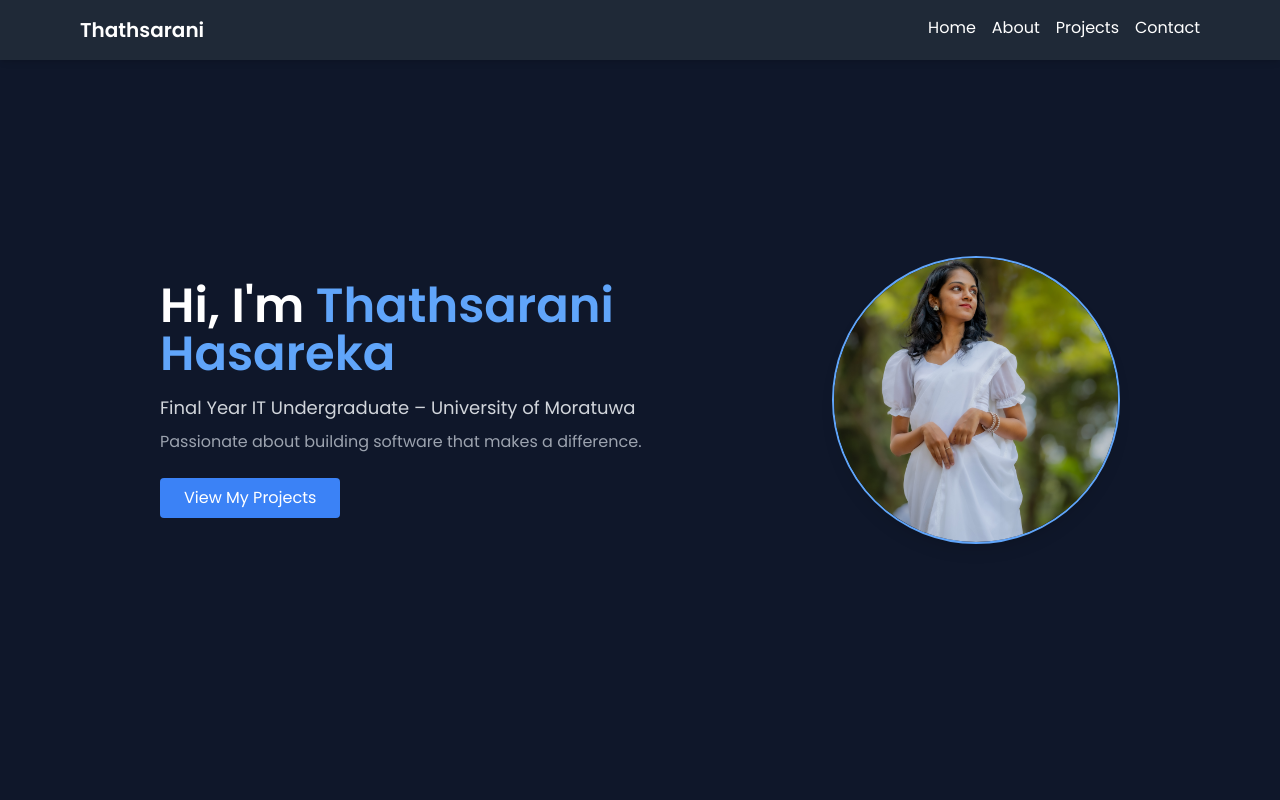
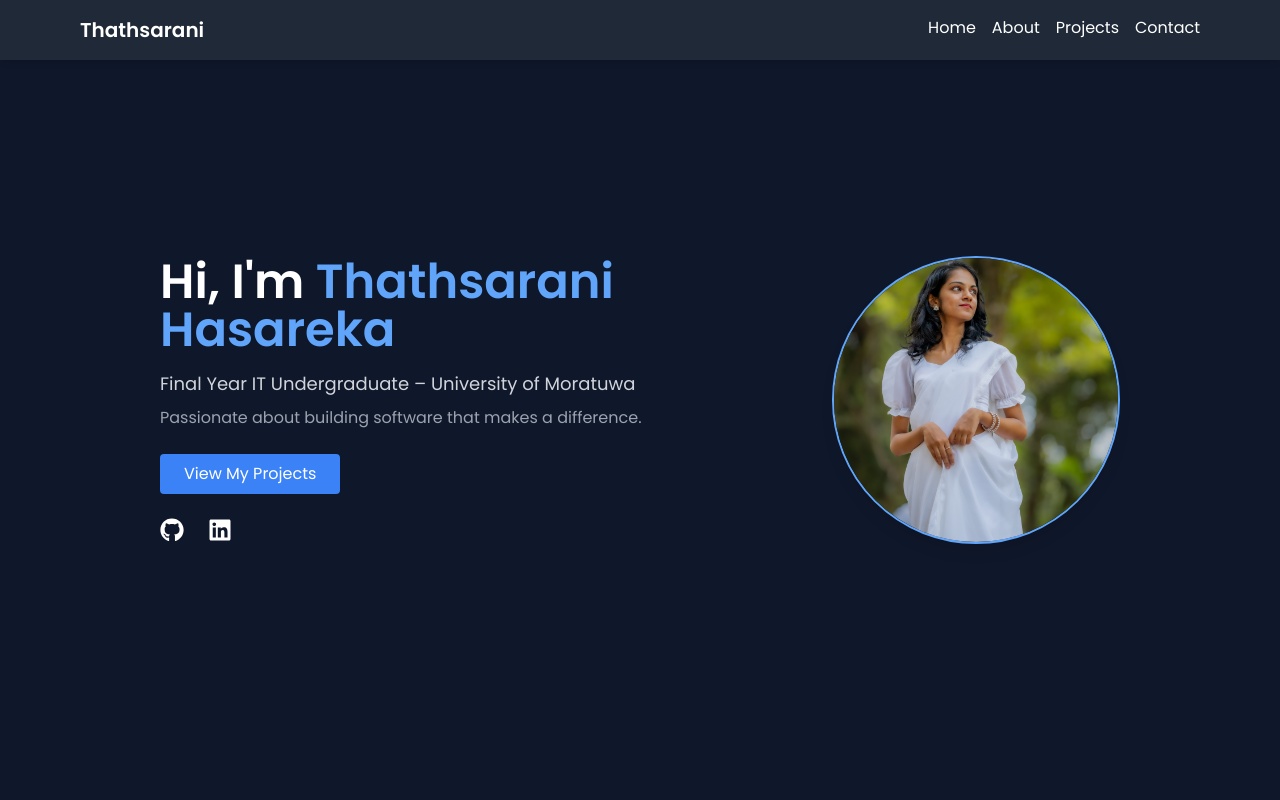
Before and after one commit to hasareka/my-portfolio, a React (Vite) app: page / in a window 1280 px wide. Shown: the top 800 px of the page. Built offline with nearby package versions, Linux system fonts and the light colour scheme.

Commit message:
Added LinkedIn and GitHub icons to Hero section

```diff
--- a/src/components/Hero.jsx
+++ b/src/components/Hero.jsx
@@ -2,6 +2,7 @@
 import profilePic from "../assets/profile.jpg";
 import Particles from "react-tsparticles";
 import { FaArrowDown } from "react-icons/fa";
+import { FaGithub, FaLinkedin } from "react-icons/fa";
 
 function Hero() {
   return (
@@ -41,6 +42,26 @@
           >
             View My Projects
           </a>
+
+          {/* Social Icons */}
+          <div className="flex justify-center md:justify-start gap-6 mt-6 text-2xl">
+            <a
+              href="https://github.com/hasareka"
+              target="_blank"
+              rel="noopener noreferrer"
+              className="hover:text-blue-400"
+            >
+              <FaGithub />
+            </a>
+            <a
+              href="https://www.linkedin.com/in/hasareka/"
+              target="_blank"
+              rel="noopener noreferrer"
+              className="hover:text-blue-400"
+            >
+              <FaLinkedin />
+            </a>
+          </div>
         </div>
 
         {/* Profile Image */}
@@ -52,11 +73,6 @@
           />
         </div>
       </div>
-
-      {/* Scroll Down Icon */}
-      {/* <div className="absolute bottom-10 left-1/2 transform -translate-x-1/2 z-10">
-        <FaArrowDown className="animate-bounce text-blue-400 text-2xl" />
-      </div> */}
     </section>
   );
 }
```
